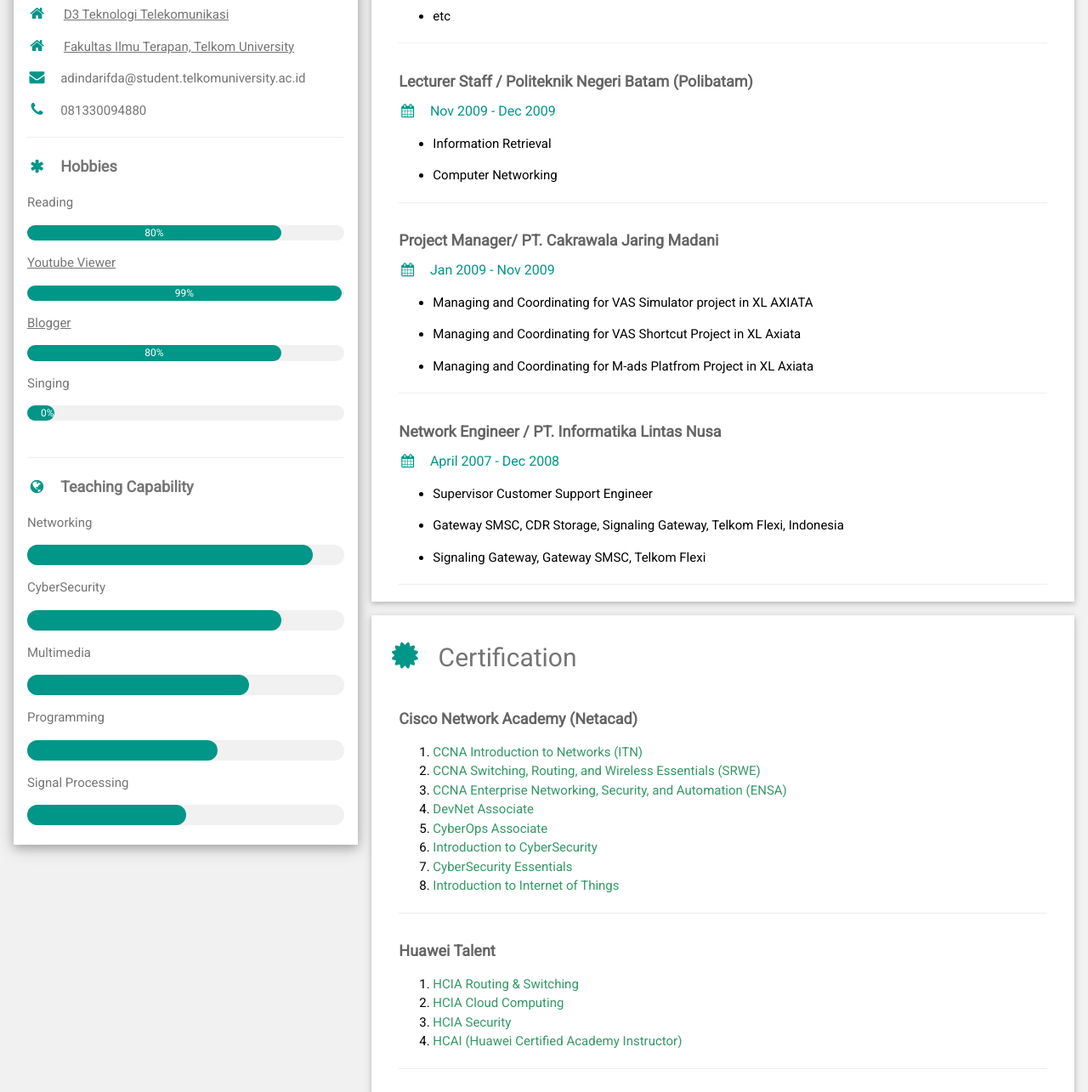
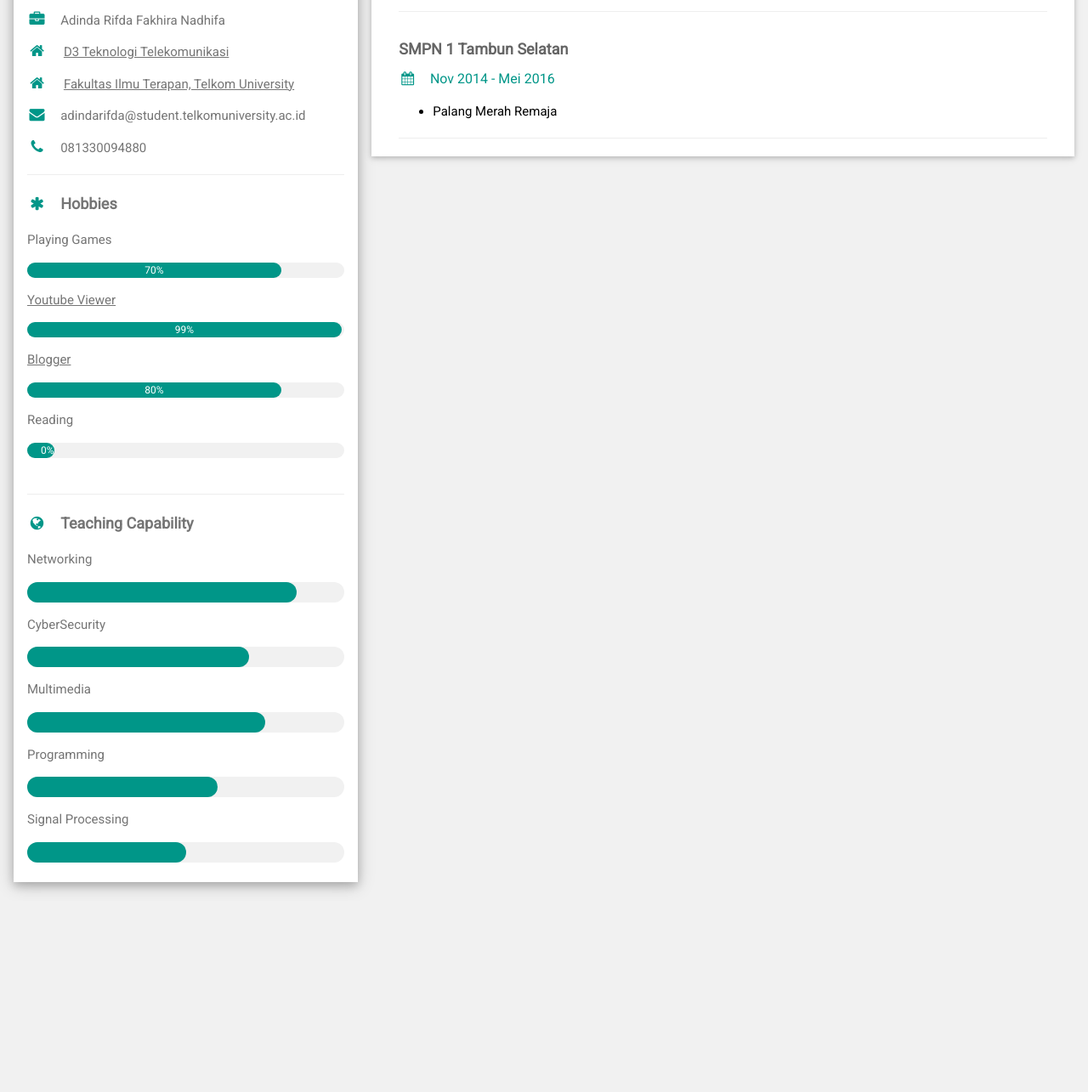
Before and after one commit to Adindarifda/CV, a plain HTML site: page index.html in a window 1280 px wide. Shown: the part 443-1728 px from the top of the page at 85% size. After the commit the page ends 1503 px from the top, so only its background shows below. Drawn offline with nearby package versions, Linux system fonts and the light colour scheme.

Commit message:
Update index.html

```diff
--- a/index.html
+++ b/index.html
@@ -27,7 +27,7 @@
         <div class="w3-third">
           <div class="w3-white w3-text-grey w3-card-4">
             <div class="w3-display-container">
-              <img src="aset/miq.JPG" style="width: 100%" alt="miq picture" />
+              <img src="aset/Adinda.jpeg" style="width: 100%" alt="miq picture" />
               <div class="w3-display-bottomleft w3-container w3-text-black">
                 <h2>Adinda Rifda Fakhira Nadhifa</h2>
               </div>
@@ -44,10 +44,10 @@
                 <b><i class="fa fa-asterisk fa-fw w3-margin-right w3-text-teal"></i>Hobbies</b>
               </p>
 
-              <p>Reading</p>
+              <p>Playing Games</p>
               <div class="w3-light-grey w3-round-xlarge w3-small">
                 <div class="w3-container w3-center w3-round-xlarge w3-teal" style="width: 80%">
-                  <div class="w3-center w3-text-white">80%</div>
+                  <div class="w3-center w3-text-white">70%</div>
                 </div>
               </div>
               <p><a href="https://www.youtube.com/channel/UC4ubpj0wH76AnYPhVbu8hFQ" target="_blank">Youtube Viewer</a></p>
@@ -58,7 +58,7 @@
               <div class="w3-light-grey w3-round-xlarge w3-small">
                 <div class="w3-container w3-center w3-round-xlarge w3-teal" style="width: 80%">80%</div>
               </div>
-              <p>Singing</p>
+              <p>Reading</p>
               <div class="w3-light-grey w3-round-xlarge w3-small">
                 <div class="w3-container w3-center w3-round-xlarge w3-teal" style="width: 0%">0%</div>
               </div>
@@ -69,15 +69,15 @@
               </p>
               <p>Networking</p>
               <div class="w3-light-grey w3-round-xlarge">
-                <div class="w3-round-xlarge w3-teal" style="height: 24px; width: 90%"></div>
+                <div class="w3-round-xlarge w3-teal" style="height: 24px; width: 85%"></div>
               </div>
               <p>CyberSecurity</p>
               <div class="w3-light-grey w3-round-xlarge">
-                <div class="w3-round-xlarge w3-teal" style="height: 24px; width: 80%"></div>
+                <div class="w3-round-xlarge w3-teal" style="height: 24px; width: 70%"></div>
               </div>
               <p>Multimedia</p>
               <div class="w3-light-grey w3-round-xlarge">
-                <div class="w3-round-xlarge w3-teal" style="height: 24px; width: 70%"></div>
+                <div class="w3-round-xlarge w3-teal" style="height: 24px; width: 75%"></div>
               </div>
               <p>Programming</p>
               <div class="w3-light-grey w3-round-xlarge">
@@ -101,122 +101,38 @@
             <h1 style="text-align: center;"><span>Curriculum Vitae</span></h1>
             <h2 class="w3-text-grey w3-padding-16"><i class="fa fa-suitcase fa-fw w3-margin-right w3-xxlarge w3-text-teal"></i>Work Experience</h2>
             <div class="w3-container">
-              <h5 class="w3-opacity"><b>Lecturer Staff / Telkom University</b></h5>
-              <h6 class="w3-text-teal"><i class="fa fa-calendar fa-fw w3-margin-right"></i>Jan 2010 - <span class="w3-tag w3-teal w3-round">Current</span></h6>
+              <h5 class="w3-opacity"><b>Telkom University</b></h5>
+              <h6 class="w3-text-teal"><i class="fa fa-calendar fa-fw w3-margin-right"></i>Jan 2021 - <span class="w3-tag w3-teal w3-round">Current</span></h6>
               <ul style="list-style-type: disc;">
                 <li>
-                <p>Basic Multimedia Communication</p>
-                </li>
-                <li>
-                <p>Network Security</p>
-                </li>
-                <li>
-                <p>Information Signal Processing</p>
-                </li>
-                <li>
-                <p>Programming (Python, HTML, CSS, JavaScript, PHP, Database, Bootstrap, jQuery, Laravel, CodeIginiter)</p>
-                </li>
-                <li>
-                <p>Internet of Things</p>
-                </li>
-                <li>etc</li>
-                </ul>
-              <hr />
-            </div>
-            <div class="w3-container">
-              <h5 class="w3-opacity"><b>Lecturer Staff / Politeknik Negeri Batam (Polibatam)</b></h5>
-              <h6 class="w3-text-teal"><i class="fa fa-calendar fa-fw w3-margin-right"></i>Nov 2009 - Dec 2009</h6>
-              <ul style="list-style-type: disc;">
-                <li>
-                <p>Information Retrieval</p>
-                </li>
-                <li>
-                <p>Computer Networking</p>
+                <p>BPM (Staff Eksternalp>
                 </li>
                 </ul>
               <hr />
             </div>
             <div class="w3-container">
-              <h5 class="w3-opacity"><b>Project Manager/ PT. Cakrawala Jaring Madani</b></h5>
-              <h6 class="w3-text-teal"><i class="fa fa-calendar fa-fw w3-margin-right"></i>Jan 2009 - Nov 2009</h6>
+              <h5 class="w3-opacity"><b>SMAN 4 Bandung</b></h5>
+              <h6 class="w3-text-teal"><i class="fa fa-calendar fa-fw w3-margin-right"></i>-</h6>
               <ul style="list-style-type: disc;">
                 <li>
-                <p>Managing and Coordinating for VAS Simulator project in XL AXIATA</p>
+                <p>-</p>
                 </li>
+                </ul>
+              <hr />
+            </div>
+            <div class="w3-container">
+              <h5 class="w3-opacity"><b>SMPN 1 Tambun Selatan</b></h5>
+              <h6 class="w3-text-teal"><i class="fa fa-calendar fa-fw w3-margin-right"></i>Nov 2014 - Mei 2016</h6>
+              <ul style="list-style-type: disc;">
                 <li>
-                <p>Managing and Coordinating for VAS Shortcut Project in XL Axiata</p>
-                </li>
-                <li>
-                <p>Managing and Coordinating for M-ads Platfrom Project in XL Axiata</p>
+                <p>Palang Merah Remaja<p>
                 </li>
                 </ul>
               <hr />
             </div>
 
-            <div class="w3-container">
-              <h5 class="w3-opacity"><b>Network Engineer / PT. Informatika Lintas Nusa</b></h5>
-              <h6 class="w3-text-teal"><i class="fa fa-calendar fa-fw w3-margin-right"></i>April 2007 - Dec 2008</h6>
-              <ul>
-                <li><p> Supervisor Customer Support Engineer</p></li>
-                <li> <p> Gateway SMSC, CDR Storage, Signaling Gateway, Telkom Flexi, Indonesia </p></li>
-                <li><p> Signaling Gateway, Gateway SMSC, Telkom Flexi </p> </li>
-                </ul>
-              <hr />
-            </div>
-          </div>
-
-          <div class="w3-container w3-card w3-white">
-            <h2 class="w3-text-grey w3-padding-16"><i class="fa fa-certificate fa-fw w3-margin-right w3-xxlarge w3-text-teal"></i>Certification</h2>
-            <div class="w3-container">
-              <h5 class="w3-opacity"><b>Cisco Network Academy (Netacad)</b></h5>
-              <ol>
-                <li><span style="color: #339966;">CCNA Introduction to Networks (ITN)</li>
-                <li><span style="color: #339966;">CCNA Switching, Routing, and Wireless Essentials (SRWE)</span></li>
-                <li><span style="color: #339966;">CCNA Enterprise Networking, Security, and Automation (ENSA)</span></li>
-                <li><span style="color: #339966;">DevNet Associate</span></li>
-                <li><span style="color: #339966;">CyberOps Associate</span></li>
-                <li><span style="color: #339966;">Introduction to CyberSecurity</span></li>
-                <li><span style="color: #339966;">CyberSecurity Essentials</span></li>
-                <li><span style="color: #339966;">Introduction to Internet of Things</span></li>
-              </ol>
-              <hr />
-            </div>
-            <div class="w3-container">
-                <h5 class="w3-opacity"><b>Huawei Talent </b></h5>
-
-                <ol>
-                  <li><span style="color: #339966;">HCIA Routing &amp; Switching</span></li>
-                  <li><span style="color: #339966;">HCIA Cloud Computing</span></li>
-                  <li><span style="color: #339966;">HCIA Security</span></li>
-                  <li><span style="color: #339966;">HCAI (Huawei Certified Academy Instructor)</span></li>
-                  </ol>
-                <hr />
-              </div>
-              <div class="w3-container">
-                <h5 class="w3-opacity"><b>Others/Non Vendor</b></h5>
-                  <ol>
-                  <li><span style="color: #339966;"> Certified&nbsp;Network&nbsp;Security&nbsp;Specialitst&nbsp;(CNSS)</li>
-                  <li><span style="color: #339966;">Mikrotik&nbsp;Certified&nbsp;Network&nbsp;Associate&nbsp;(MTCNA)</li>
-                  <li><span style="color: #339966;">Responsive Web Design (freecodecamp)</li>
-                  </ol>
-                <hr />
-              </div>
-
-              <br />
-            </div>
-          </div>
-
-          <!-- End Right Column -->
-        </div>
-
-        <!-- End Grid -->
-      </div>
-
       <!-- End Page Container -->
     </div>
 
-    <footer class="w3-container w3-teal w3-center w3-margin-top">
-      <p>Powered by <a href="https://miqbal.staff.telkomuniversity.ac.id/" target="_blank">MIQ</a></p>
-    </footer>
   </body>
 </html>
```
